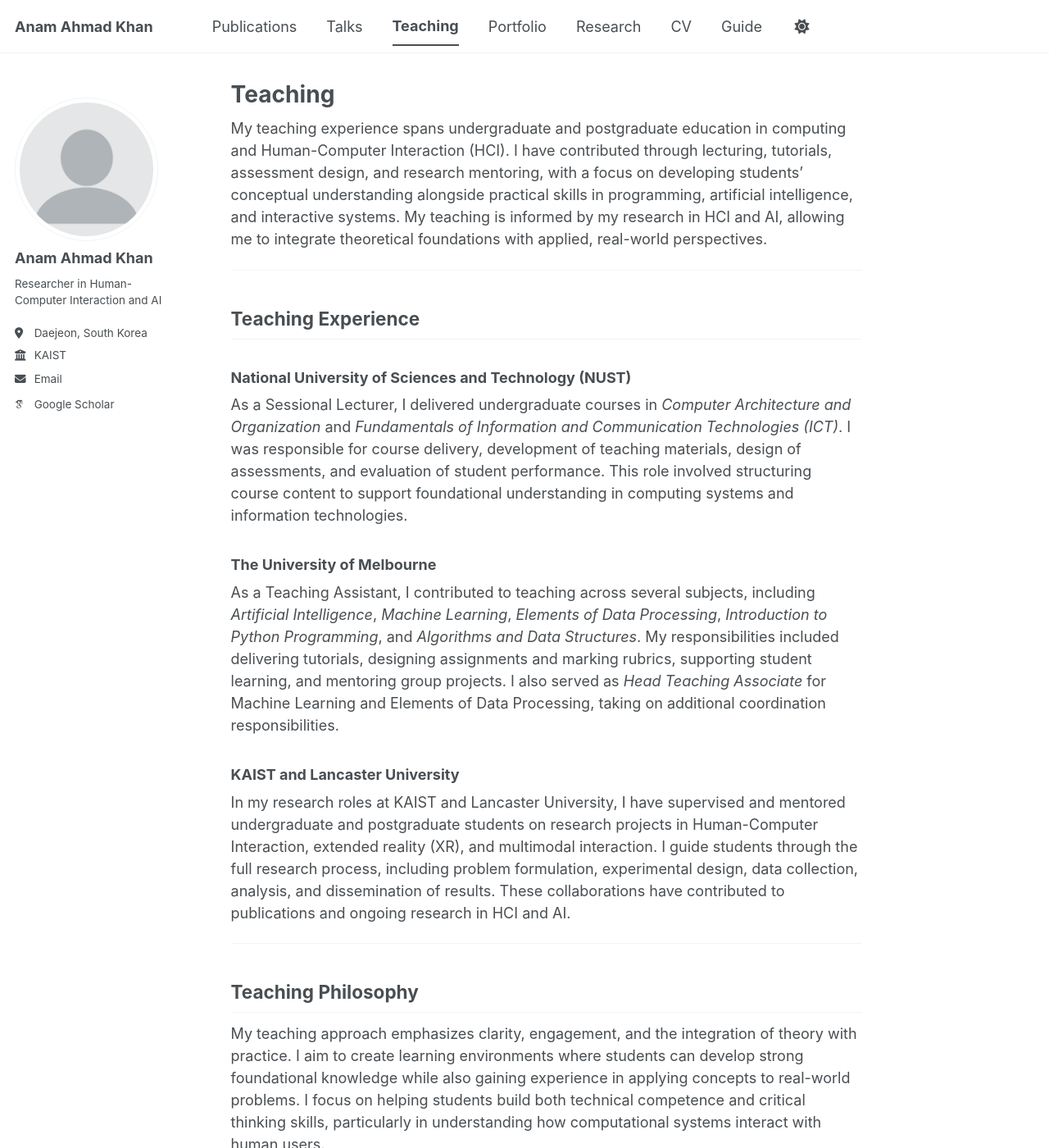
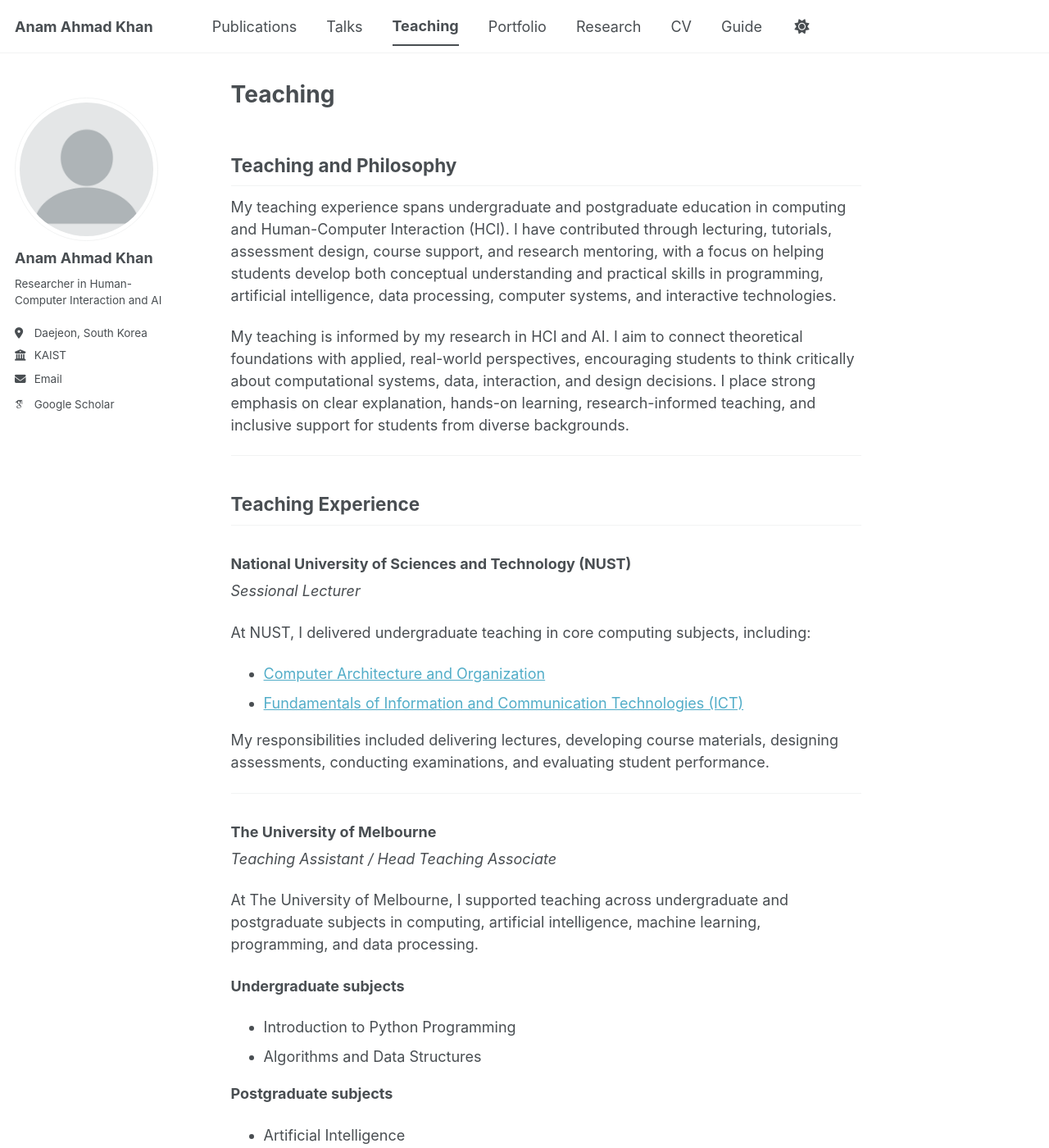
Before and after one commit to khananamahmad3-max/anamkhan.github.io, a Jekyll site: the page built from _pages/teaching.html, in a window 1280 px wide and 1400 px high. Shown: the whole window at 82% size. Built offline with Jekyll 4.4.1, drawn with Linux system fonts in a browser that asks for light colours; some web fonts are replaced; a script bundle is joined from its source files by our own code; library files that are not in the unit come from our copies; some of the changed text lies outside the part shown.

Commit message:
Update teaching.html

```diff
--- a/_pages/teaching.html
+++ b/_pages/teaching.html
@@ -5,8 +5,14 @@ permalink: /teaching/
 author_profile: true
 ---
 
+<h2>Teaching and Philosophy</h2>
+
 <p>
-My teaching experience spans undergraduate and postgraduate education in computing and Human-Computer Interaction (HCI). I have contributed through lecturing, tutorials, assessment design, and research mentoring, with a focus on developing students’ conceptual understanding alongside practical skills in programming, artificial intelligence, and interactive systems. My teaching is informed by my research in HCI and AI, allowing me to integrate theoretical foundations with applied, real-world perspectives.
+My teaching experience spans undergraduate and postgraduate education in computing and Human-Computer Interaction (HCI). I have contributed through lecturing, tutorials, assessment design, course support, and research mentoring, with a focus on helping students develop both conceptual understanding and practical skills in programming, artificial intelligence, data processing, computer systems, and interactive technologies.
+</p>
+
+<p>
+My teaching is informed by my research in HCI and AI. I aim to connect theoretical foundations with applied, real-world perspectives, encouraging students to think critically about computational systems, data, interaction, and design decisions. I place strong emphasis on clear explanation, hands-on learning, research-informed teaching, and inclusive support for students from diverse backgrounds.
 </p>
 
 <hr>
@@ -14,32 +20,82 @@ My teaching experience spans undergraduate and postgraduate education in computi
 <h2>Teaching Experience</h2>
 
 <h3>National University of Sciences and Technology (NUST)</h3>
+<p><em>Sessional Lecturer</em></p>
+
 <p>
-As a Sessional Lecturer, I delivered undergraduate courses in <em>Computer Architecture and Organization</em> and <em>Fundamentals of Information and Communication Technologies (ICT)</em>. I was responsible for course delivery, development of teaching materials, design of assessments, and evaluation of student performance. This role involved structuring course content to support foundational understanding in computing systems and information technologies.
+At NUST, I delivered undergraduate teaching in core computing subjects, including:
 </p>
 
-<h3>The University of Melbourne</h3>
+<ul>
+  <li>
+    <a href="https://nust.edu.pk/wp-content/uploads/course_content_files/861828727_EE%20321%20Computer%20Architecture%20&%20Organization-Laboratory.pdf" target="_blank">
+      Computer Architecture and Organization
+    </a>
+  </li>
+  <li>
+    <a href="https://nust.edu.pk/wp-content/uploads/course_content_files/887510200_AoICT_PEC_SEECS.pdf" target="_blank">
+      Fundamentals of Information and Communication Technologies (ICT)
+    </a>
+  </li>
+</ul>
+
 <p>
-As a Teaching Assistant, I contributed to teaching across several subjects, including <em>Artificial Intelligence</em>, <em>Machine Learning</em>, <em>Elements of Data Processing</em>, <em>Introduction to Python Programming</em>, and <em>Algorithms and Data Structures</em>. My responsibilities included delivering tutorials, designing assignments and marking rubrics, supporting student learning, and mentoring group projects. I also served as <em>Head Teaching Associate</em> for Machine Learning and Elements of Data Processing, taking on additional coordination responsibilities.
-</p>
-
-<h3>KAIST and Lancaster University</h3>
-<p>
-In my research roles at KAIST and Lancaster University, I have supervised and mentored undergraduate and postgraduate students on research projects in Human-Computer Interaction, extended reality (XR), and multimodal interaction. I guide students through the full research process, including problem formulation, experimental design, data collection, analysis, and dissemination of results. These collaborations have contributed to publications and ongoing research in HCI and AI.
+My responsibilities included delivering lectures, developing course materials, designing assessments, conducting examinations, and evaluating student performance.
 </p>
 
 <hr>
 
-<h2>Teaching Philosophy</h2>
+<h3>The University of Melbourne</h3>
+<p><em>Teaching Assistant / Head Teaching Associate</em></p>
 
 <p>
-My teaching approach emphasizes clarity, engagement, and the integration of theory with practice. I aim to create learning environments where students can develop strong foundational knowledge while also gaining experience in applying concepts to real-world problems. I focus on helping students build both technical competence and critical thinking skills, particularly in understanding how computational systems interact with human users.
+At The University of Melbourne, I supported teaching across undergraduate and postgraduate subjects in computing, artificial intelligence, machine learning, programming, and data processing.
+</p>
+
+<p><strong>Undergraduate subjects</strong></p>
+<ul>
+  <li>Introduction to Python Programming</li>
+  <li>Algorithms and Data Structures</li>
+</ul>
+
+<p><strong>Postgraduate subjects</strong></p>
+<ul>
+  <li>Artificial Intelligence</li>
+  <li>Machine Learning <em>(Head Teaching Associate)</em></li>
+  <li>Elements of Data Processing <em>(Head Teaching Associate)</em></li>
+</ul>
+
+<p>
+My responsibilities included delivering tutorials, developing tutorial and assignment materials, creating marking rubrics, assessing student work, holding office hours, and mentoring student group projects.
+</p>
+
+<hr>
+
+<h3>KAIST and Lancaster University</h3>
+<p><em>Research Mentoring</em></p>
+
+<p>
+At KAIST and Lancaster University, I have mentored undergraduate and postgraduate students on research projects in Human-Computer Interaction, extended reality (XR), multimodal interaction, creativity support tools, and intelligent systems.
 </p>
 
 <p>
-I place particular importance on hands-on learning, encouraging students to actively engage with material through problem-solving, experimentation, and project-based work. I also strive to support students from diverse backgrounds by fostering an inclusive and supportive learning environment where they feel confident exploring ideas and developing their skills.
+My mentoring involves helping students define research problems, design and prototype interactive systems, conduct user studies, analyze data, and prepare research outputs. These collaborations have contributed to publications and ongoing research projects in HCI and AI.
 </p>
 
+<hr>
+
+<h2>Teaching Interests</h2>
+
 <p>
-More broadly, I am interested in teaching at the intersection of Human-Computer Interaction, Artificial Intelligence, and interactive systems, where students can engage with both the technical and human-centered aspects of computing.
+I am interested in teaching and developing courses in:
 </p>
+
+<ul>
+  <li>Human-Computer Interaction</li>
+  <li>Intelligent User Interfaces</li>
+  <li>Human-Centred AI</li>
+  <li>Multimodal Interaction</li>
+  <li>Extended Reality Interaction</li>
+  <li>User Research and Evaluation Methods</li>
+  <li>Programming and Data-Driven Interactive Systems</li>
+</ul>
```
